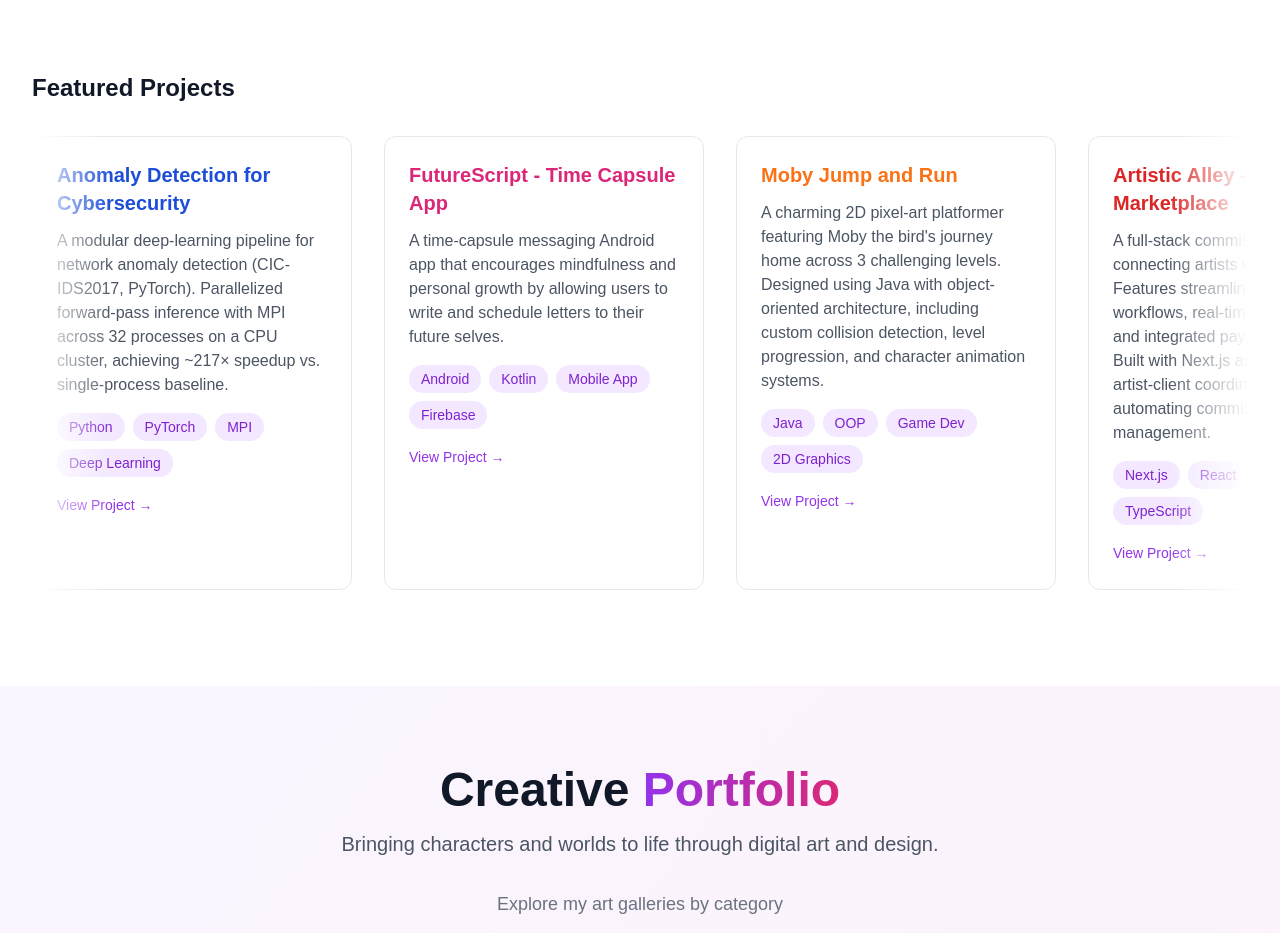
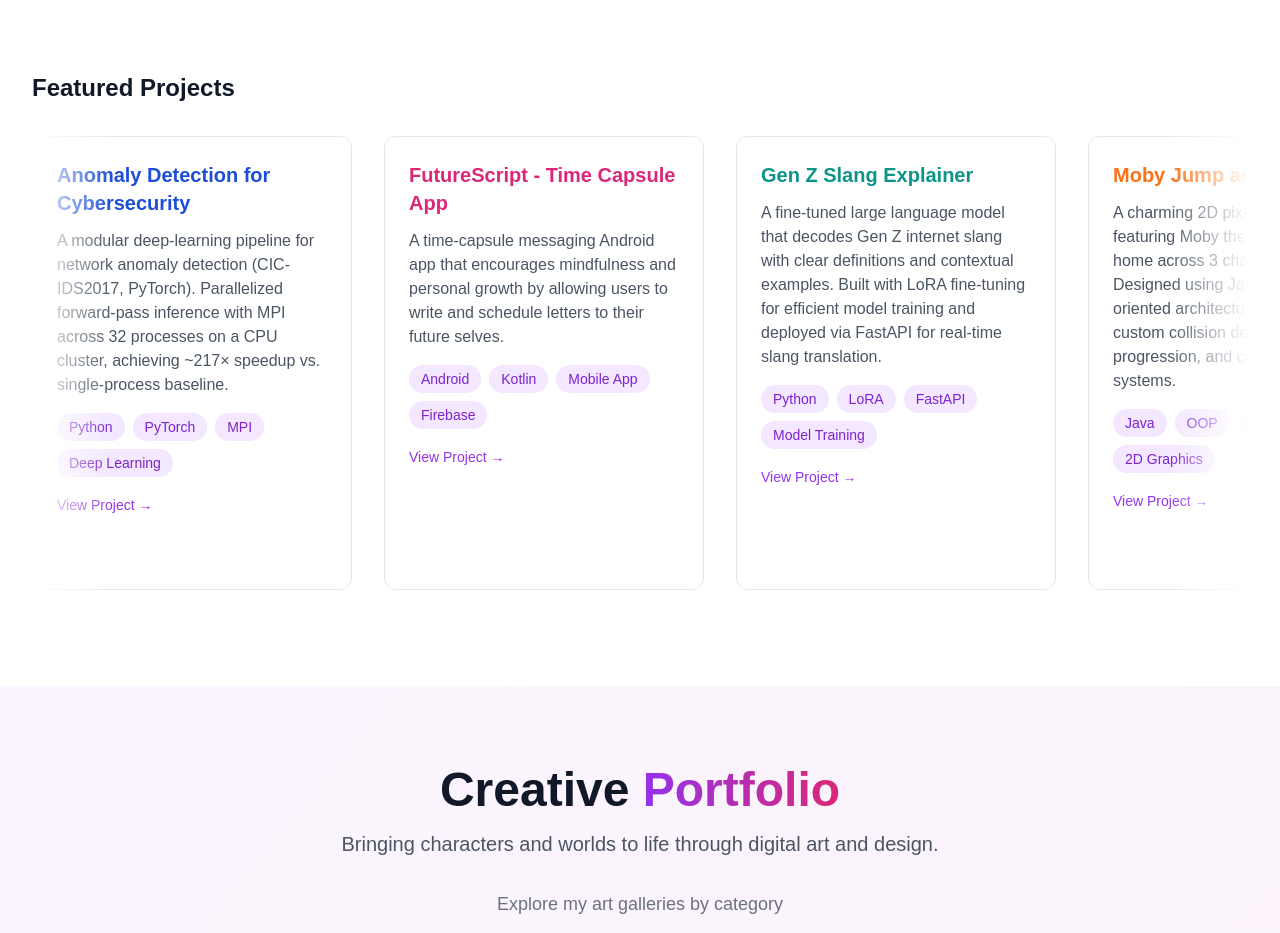
Before and after one commit to Ruiyang1210W/ruiyangwang-website, a Next.js app: page / in a window 1280 px wide. Shown: the part 1580-2513 px from the top of the page. Built offline with nearby package versions, Linux system fonts and the light colour scheme.

Commit message:
Add Gen Z explainer project

```diff
--- a/src/app/i18n.ts
+++ b/src/app/i18n.ts
@@ -45,14 +45,18 @@ const resources = {
             desc: "A time-capsule messaging Android app that encourages mindfulness and personal growth by allowing users to write and schedule letters to their future selves."
           },
           project3: {
+            title: "Gen Z Slang Explainer",
+            desc: "A fine-tuned large language model that decodes Gen Z internet slang with clear definitions and contextual examples. Built with LoRA fine-tuning for efficient model training and deployed via FastAPI for real-time slang translation."
+          },
+          project4: {
             title: "Moby Jump and Run",
             desc: "A charming 2D pixel-art platformer featuring Moby the bird's journey home across 3 challenging levels. Designed using Java with object-oriented architecture, including custom collision detection, level progression, and character animation systems."
           },
-          project4: {
+          project5: {
             title: "Artistic Alley – Commission Marketplace",
             desc: "A full-stack commission marketplace connecting artists with clients. Features streamlined request workflows, real-time order tracking, and integrated payment processing. Built with Next.js and React, reducing artist-client coordination time by automating commission management."
           },
-          project5: {
+          project6: {
             title: "Neon Navigator",
             desc: "A 3D linear action game where players control a character navigating through obstacle-filled levels. Features dynamic level progression, physics-based challenges, and immersive neon-themed environments. Built with Unity and C#."
           }
@@ -198,14 +202,18 @@ const resources = {
             desc: "一款时光胶囊消息Android应用，通过允许用户撰写并安排给未来自己的信件，鼓励正念和个人成长。"
           },
           project3: {
+            title: "Gen Z俚语解释器",
+            desc: "一个经过微调的大型语言模型，通过清晰的定义和情境示例解码Gen Z网络俚语。使用LoRA微调技术实现高效的模型训练，并通过FastAPI部署以实现实时俚语翻译。"
+          },
+          project4: {
             title: "Moby跳跃冒险",
             desc: "一款迷人的2D像素艺术平台游戏，讲述小鸟Moby穿越3个挑战关卡回家的旅程。使用Java和面向对象架构设计，包含自定义碰撞检测、关卡进度和角色动画系统。"
           },
-          project4: {
+          project5: {
             title: "Artistic Alley – 艺术委托市场",
             desc: "一个连接艺术家与客户的全栈委托市场平台。具有简化的请求工作流程、实时订单跟踪和集成支付处理功能。使用Next.js和React构建，通过自动化委托管理减少艺术家与客户的协调时间。"
           },
-          project5: {
+          project6: {
             title: "霓虹领航员",
             desc: "一款3D线性动作游戏，玩家控制角色穿越充满障碍的关卡。具有动态关卡进度、基于物理的挑战和沉浸式霓虹主题环境。使用Unity和C#构建。"
           }
--- a/src/components/Technical.tsx
+++ b/src/components/Technical.tsx
@@ -34,20 +34,27 @@ export default function Technical() {
     {
       titleKey: 'technical.projects.project3.title',
       descKey: 'technical.projects.project3.desc',
+      tags: ['Python', 'LoRA', 'FastAPI', 'Model Training'],
+      link: 'https://github.com/Ruiyang1210W/genz-slang-explainer',
+      color: 'text-teal-600'
+    },
+    {
+      titleKey: 'technical.projects.project4.title',
+      descKey: 'technical.projects.project4.desc',
       tags: ['Java', 'OOP', 'Game Dev', '2D Graphics'],
       link: 'https://github.com/Ruiyang1210W/Jump-and-Run',
       color: 'text-orange-500'
     },
     {
-      titleKey: 'technical.projects.project4.title',
-      descKey: 'technical.projects.project4.desc',
+      titleKey: 'technical.projects.project5.title',
+      descKey: 'technical.projects.project5.desc',
       tags: ['Next.js', 'React', 'Full-Stack', 'TypeScript'],
       link: 'https://artistic-alley-guywhocodes-projects.vercel.app/',
       color: 'text-red-600'
     },
     {
-      titleKey: 'technical.projects.project5.title',
-      descKey: 'technical.projects.project5.desc',
+      titleKey: 'technical.projects.project6.title',
+      descKey: 'technical.projects.project6.desc',
       tags: ['Unity', 'C#', '3D Game', 'Game Dev'],
       link: 'https://lfer58.itch.io/neon-navigator',
       color: 'text-purple-600'
```
